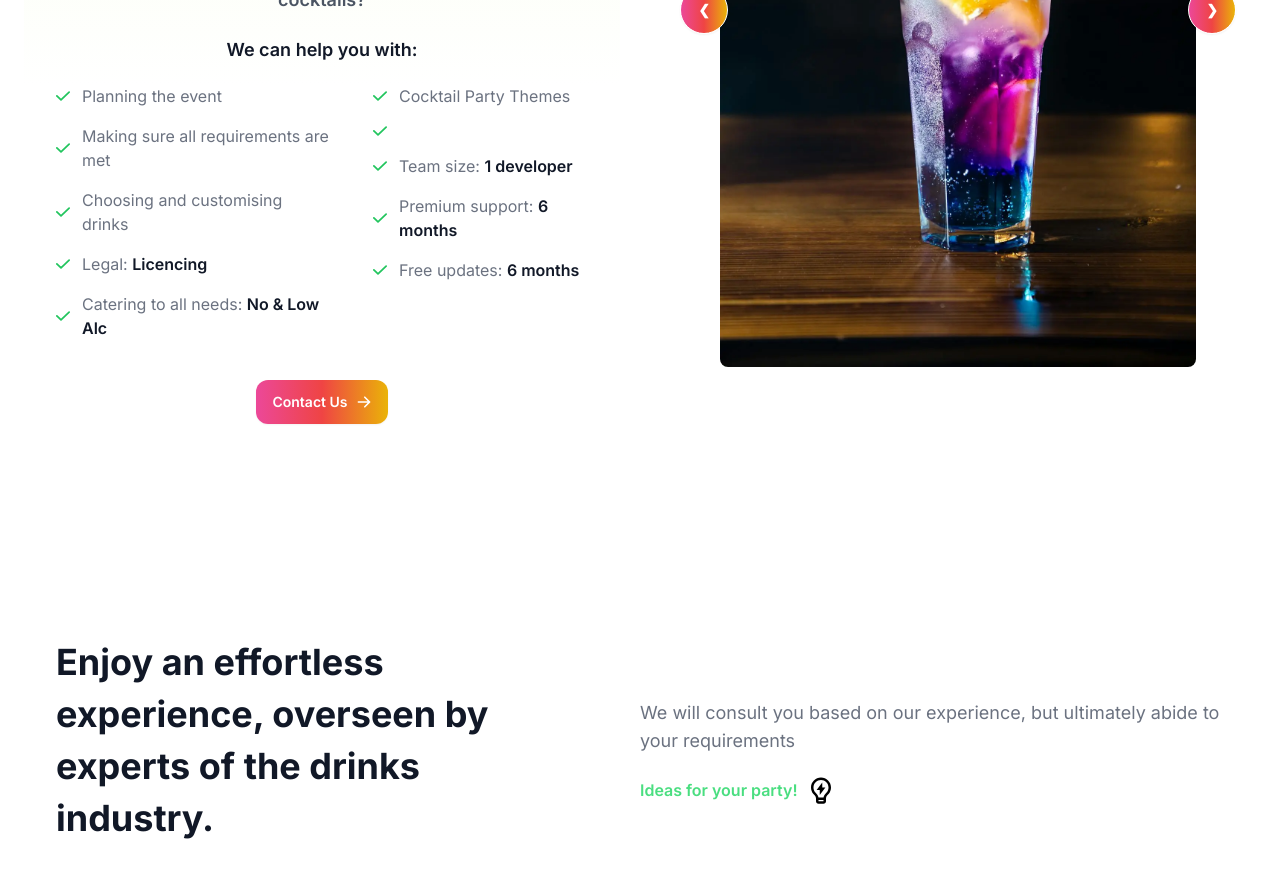
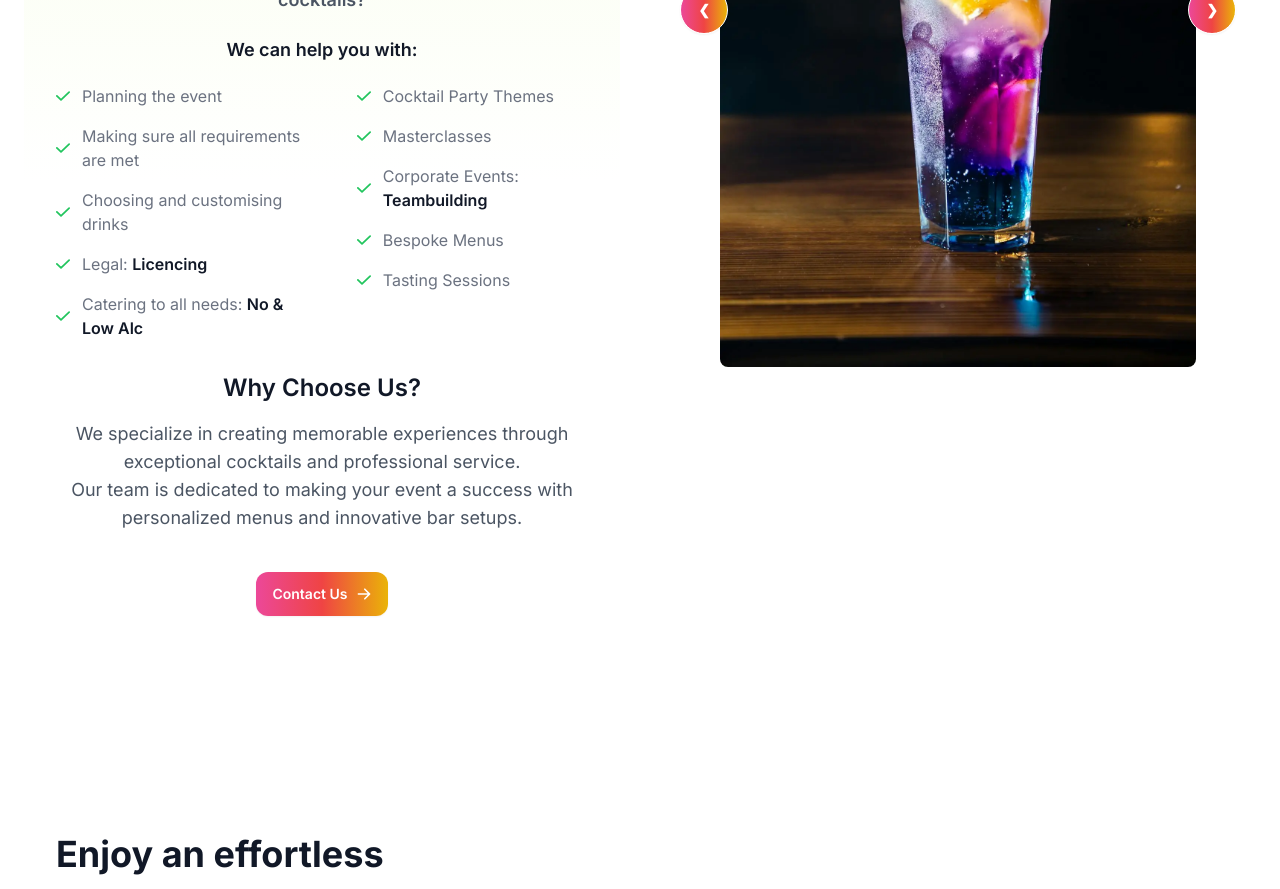
Before and after one commit to amora92/tailwind_mybartenders, a Next.js app: page / in a window 1280 px wide. Shown: the part 1260-2149 px from the top of the page. Built offline with nearby package versions, Linux system fonts and the light colour scheme.

Commit message:
cta_left
cta_left

```diff
--- a/app/page.tsx
+++ b/app/page.tsx
@@ -1,5 +1,6 @@
 import Camp from '@/components/Camp'
 import Hero from '@/components/Hero'
+import ServicesSection from '@/components/ServicesSection'
 import VideoSection from '@/components/VideoSection/VideoSection'
 export default function Home () {
   return (
--- a/components/Hero_Cta_Left.jsx
+++ b/components/Hero_Cta_Left.jsx
@@ -33,9 +33,9 @@ const HeroCtaLeft = () => {
                 >
                   <path
                     stroke='currentColor'
-                    stroke-linecap='round'
-                    stroke-linejoin='round'
-                    stroke-width='2'
+                    strokeLinecap='round'
+                    strokeLinejoin='round'
+                    strokeWidth='2'
                     d='M1 5.917 5.724 10.5 15 1.5'
                   />
                 </svg>
@@ -51,9 +51,9 @@ const HeroCtaLeft = () => {
                 >
                   <path
                     stroke='currentColor'
-                    stroke-linecap='round'
-                    stroke-linejoin='round'
-                    stroke-width='2'
+                    strokeLinecap='round'
+                    strokeLinejoin='round'
+                    strokeWidth='2'
                     d='M1 5.917 5.724 10.5 15 1.5'
                   />
                 </svg>
@@ -69,9 +69,9 @@ const HeroCtaLeft = () => {
                 >
                   <path
                     stroke='currentColor'
-                    stroke-linecap='round'
-                    stroke-linejoin='round'
-                    stroke-width='2'
+                    strokeLinecap='round'
+                    strokeLinejoin='round'
+                    strokeWidth='2'
                     d='M1 5.917 5.724 10.5 15 1.5'
                   />
                 </svg>
@@ -87,9 +87,9 @@ const HeroCtaLeft = () => {
                 >
                   <path
                     stroke='currentColor'
-                    stroke-linecap='round'
-                    stroke-linejoin='round'
-                    stroke-width='2'
+                    strokeLinecap='round'
+                    strokeLinejoin='round'
+                    strokeWidth='2'
                     d='M1 5.917 5.724 10.5 15 1.5'
                   />
                 </svg>
@@ -110,9 +110,9 @@ const HeroCtaLeft = () => {
                 >
                   <path
                     stroke='currentColor'
-                    stroke-linecap='round'
-                    stroke-linejoin='round'
-                    stroke-width='2'
+                    strokeLinecap='round'
+                    strokeLinejoin='round'
+                    strokeWidth='2'
                     d='M1 5.917 5.724 10.5 15 1.5'
                   />
                 </svg>
@@ -135,9 +135,9 @@ const HeroCtaLeft = () => {
                 >
                   <path
                     stroke='currentColor'
-                    stroke-linecap='round'
-                    stroke-linejoin='round'
-                    stroke-width='2'
+                    strokeLinecap='round'
+                    strokeLinejoin='round'
+                    strokeWidth='2'
                     d='M1 5.917 5.724 10.5 15 1.5'
                   />
                 </svg>
@@ -153,13 +153,13 @@ const HeroCtaLeft = () => {
                 >
                   <path
                     stroke='currentColor'
-                    stroke-linecap='round'
-                    stroke-linejoin='round'
-                    stroke-width='2'
+                    strokeLinecap='round'
+                    strokeLinejoin='round'
+                    strokeWidth='2'
                     d='M1 5.917 5.724 10.5 15 1.5'
                   />
                 </svg>
-                <span></span>
+                <span>Masterclasses</span>
               </li>
               <li className='flex items-center space-x-3 rtl:space-x-reverse'>
                 <svg
@@ -171,16 +171,16 @@ const HeroCtaLeft = () => {
                 >
                   <path
                     stroke='currentColor'
-                    stroke-linecap='round'
-                    stroke-linejoin='round'
-                    stroke-width='2'
+                    strokeLinecap='round'
+                    strokeLinejoin='round'
+                    strokeWidth='2'
                     d='M1 5.917 5.724 10.5 15 1.5'
                   />
                 </svg>
                 <span>
-                  Team size:{' '}
+                  Corporate Events:{' '}
                   <span className='font-semibold text-gray-900 dark:text-black'>
-                    1 developer
+                    Teambuilding
                   </span>
                 </span>
               </li>
@@ -194,18 +194,13 @@ const HeroCtaLeft = () => {
                 >
                   <path
                     stroke='currentColor'
-                    stroke-linecap='round'
-                    stroke-linejoin='round'
-                    stroke-width='2'
+                    strokeLinecap='round'
+                    strokeLinejoin='round'
+                    strokeWidth='2'
                     d='M1 5.917 5.724 10.5 15 1.5'
                   />
                 </svg>
-                <span>
-                  Premium support:{' '}
-                  <span className='font-semibold text-gray-900 dark:text-black'>
-                    6 months
-                  </span>
-                </span>
+                <span>Bespoke Menus </span>
               </li>
               <li className='flex items-center space-x-3 rtl:space-x-reverse'>
                 <svg
@@ -217,20 +212,31 @@ const HeroCtaLeft = () => {
                 >
                   <path
                     stroke='currentColor'
-                    stroke-linecap='round'
-                    stroke-linejoin='round'
-                    stroke-width='2'
+                    strokeLinecap='round'
+                    strokeLinejoin='round'
+                    strokeWidth='2'
                     d='M1 5.917 5.724 10.5 15 1.5'
                   />
                 </svg>
-                <span>
-                  Free updates:{' '}
-                  <span className='font-semibold text-gray-900 dark:text-black'>
-                    6 months
-                  </span>
-                </span>
+                <span>Tasting Sessions</span>
               </li>
             </ul>
+          </div>
+
+          <div className='mt-8'>
+            <h2 className='text-2xl font-semibold text-gray-900 dark:text-black'>
+              Why Choose Us?
+            </h2>
+            <div className='mt-4 text-lg text-gray-600'>
+              <p>
+                We specialize in creating memorable experiences through
+                exceptional cocktails and professional service.
+              </p>
+              <p>
+                Our team is dedicated to making your event a success with
+                personalized menus and innovative bar setups.
+              </p>
+            </div>
           </div>
 
           <div className='mt-10 flex items-center justify-center gap-x-6'>
--- /dev/null
+++ b/components/ServicesSection.tsx
@@ -0,0 +1,11 @@
+import React from 'react'
+
+const ServicesSection = () => {
+  return (
+    <div>
+      <div>list items</div>
+    </div>
+  )
+}
+
+export default ServicesSection
```
